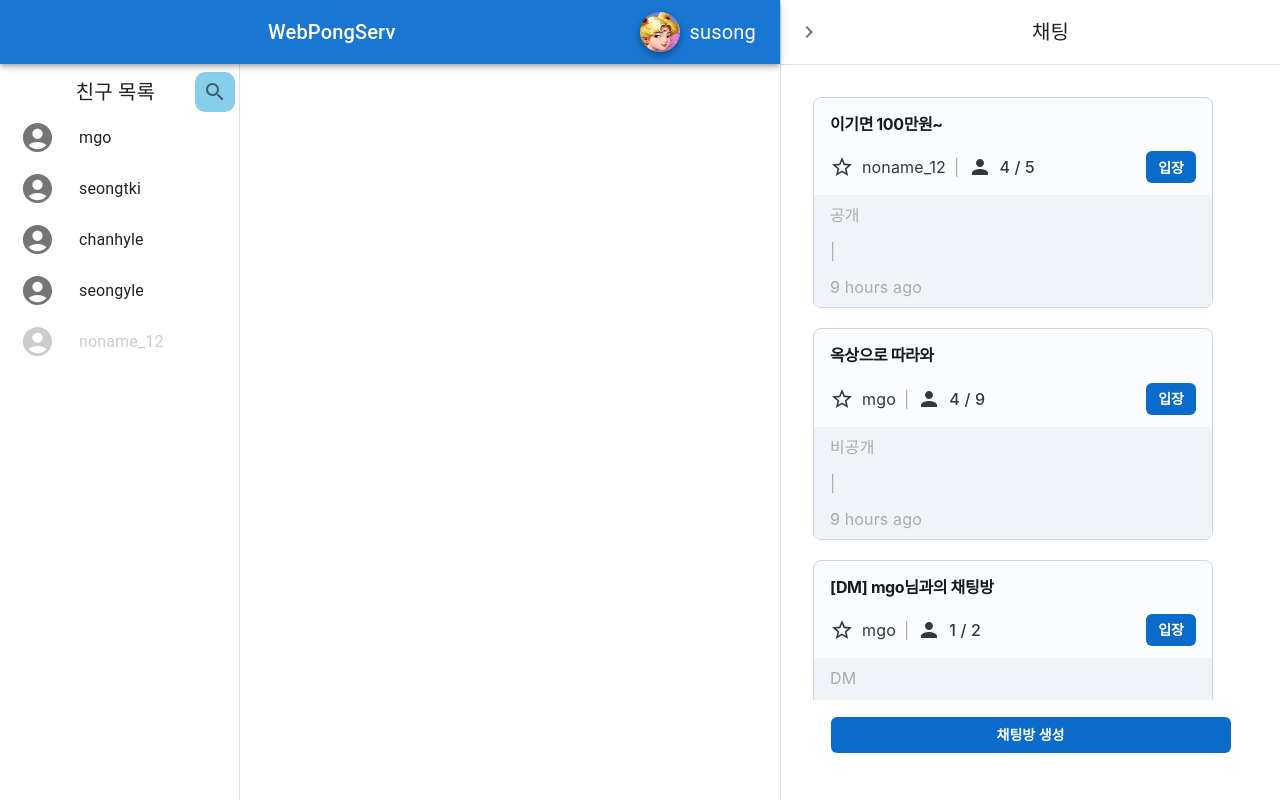
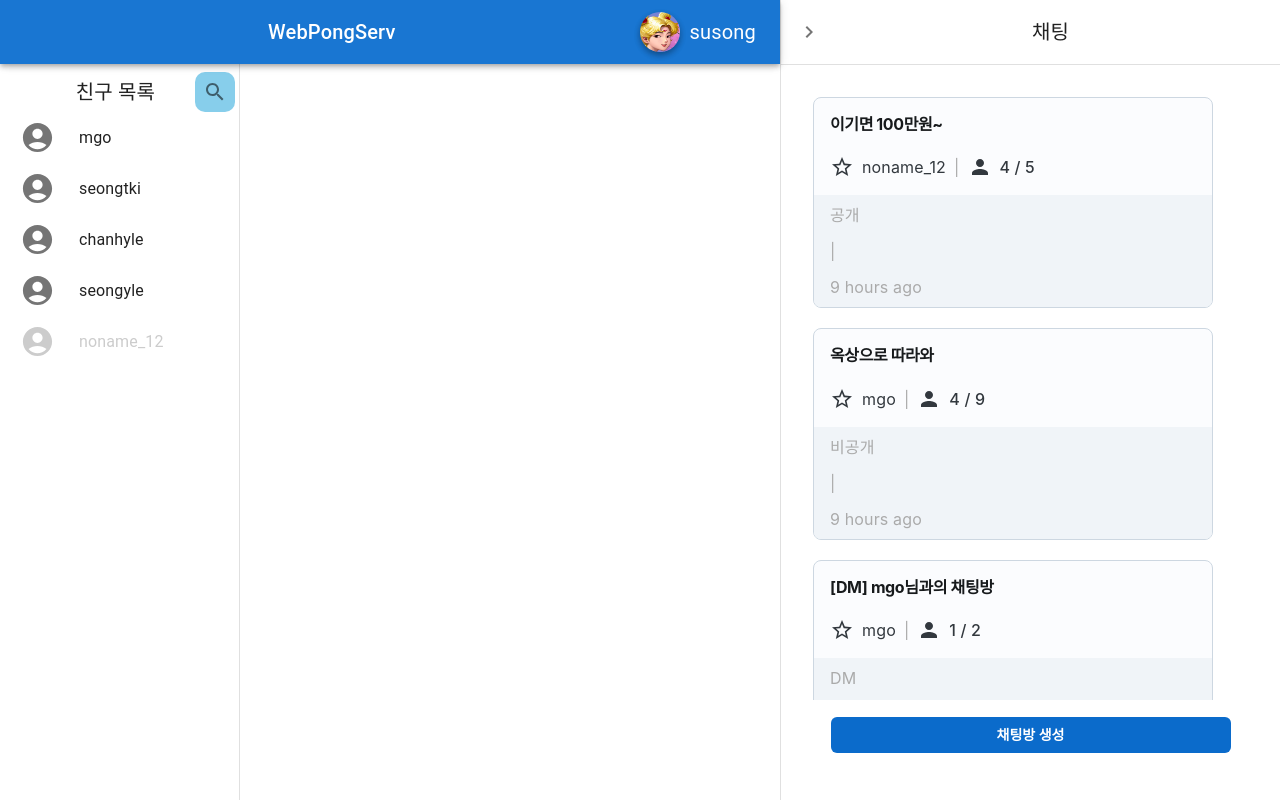
Before and after one commit to webPongServ/pongserv, a React (Create React App) app in the folder frontend/: page / in a window 1280 px wide. Both pictures are taken after a click on the button 1248 px from the left and 32 px from the top of the page. Built offline with nearby package versions, Linux system fonts and the light colour scheme.

Commit message:
#7 FEAT : chatting card hover, remove button

```diff
--- a/frontend/src/components/common/chatting/RoomCard.tsx
+++ b/frontend/src/components/common/chatting/RoomCard.tsx
@@ -21,7 +21,19 @@ type ChatRoomInfoProps = {
 // 몇 시간 전에 생성되었는지 추가?
 const RoomCard = (props: ChatRoomInfoProps) => {
   return (
-    <Card variant="outlined" className="chat-container chat-gap">
+    <Box
+      onClick={() => {
+        props.setRoomID(props.id);
+      }}
+      sx={{ cursor: "pointer" }}
+    >
+      <Card
+        variant="outlined"
+        className="chat-container chat-gap"
+        sx={{
+          "&:hover": { border: "3px solid skyblue" },
+        }}
+      >
         <Box sx={{ display: "flex", flexDirection: "row" }}>
           <Typography level="h1" fontSize="md" sx={{ mb: 0.5 }}>
             {props.title}
@@ -46,16 +58,6 @@ const RoomCard = (props: ChatRoomInfoProps) => {
           >
             {props.current} / {props.max}
           </Typography>
-        <Box sx={{ marginLeft: "auto" }}>
-          <Button
-            size="sm"
-            onClick={() => {
-              props.setRoomID(props.id);
-            }}
-          >
-            입장
-          </Button>
-        </Box>
         </Box>
         <CardOverflow
           variant="soft"
@@ -76,6 +78,7 @@ const RoomCard = (props: ChatRoomInfoProps) => {
           <Typography sx={{ color: "#aaaaaa" }}>9 hours ago</Typography>
         </CardOverflow>
       </Card>
+    </Box>
   );
 };
 
```
Lines whose indentation alone changed are shown as unchanged.
